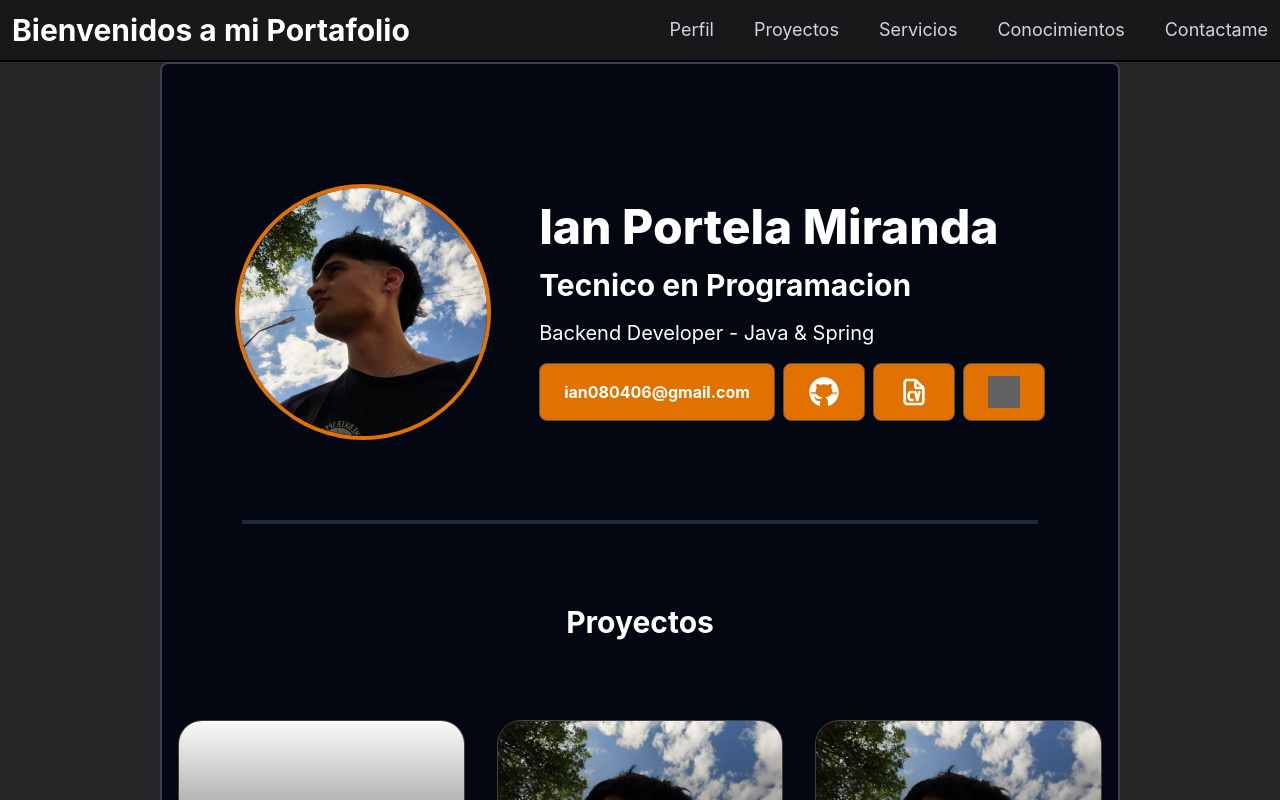
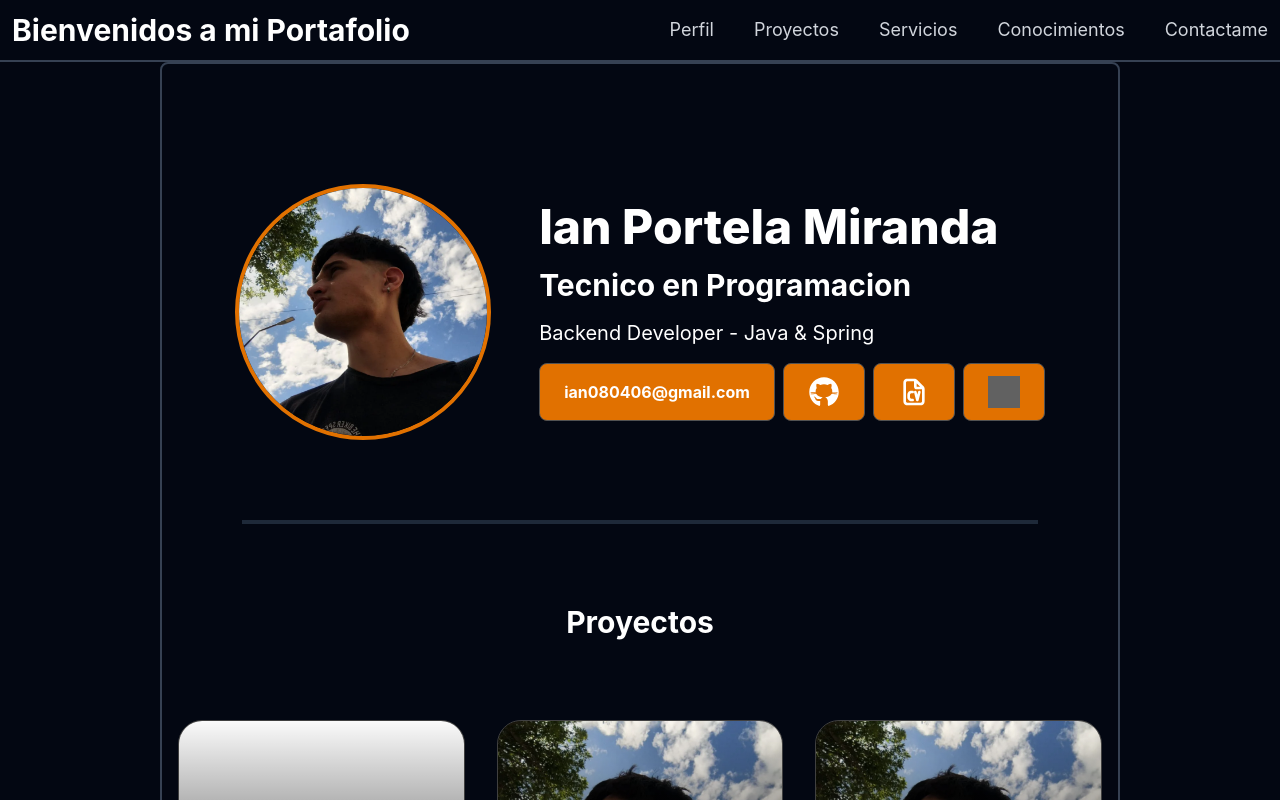
Before and after one commit to ianPortela/WebPortfolio, a React (Vite) app: page / in a window 1280 px wide. Shown: the top 800 px of the page. Built offline with nearby package versions, Linux system fonts and the light colour scheme; grey boxes are pictures that could not be loaded.

Commit message:
feat: change background color of header and app

```diff
--- a/src/App.tsx
+++ b/src/App.tsx
@@ -5,7 +5,7 @@ import Header from "./sections/Header"
 function App() {
 
   return (
-    <div className="bg-zinc-800">
+    <div className="bg-gray-950">
       <Header/>
       <Content/>
       <Footer/>
--- a/src/sections/Header.tsx
+++ b/src/sections/Header.tsx
@@ -3,7 +3,7 @@ import NavBar from "../components/HeaderComponents/NavBar"
 function Header() {
 
     return (
-        <header className="hidden sm:flex flex-row border-b-2 bg-zinc-900">
+        <header className="hidden sm:flex flex-row border-b-2 border-gray-700 bg-gray-950">
             <h3 className="text-3xl font-bold w-1/3 p-3 text-white">Bienvenidos a mi Portafolio</h3>
             <NavBar/>
         </header>
```
